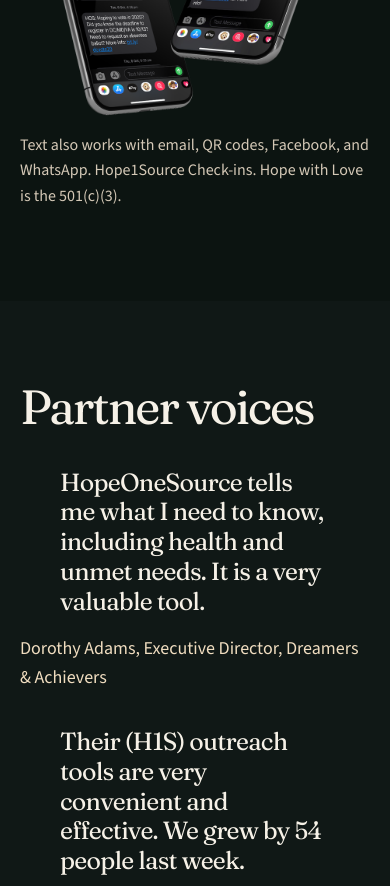
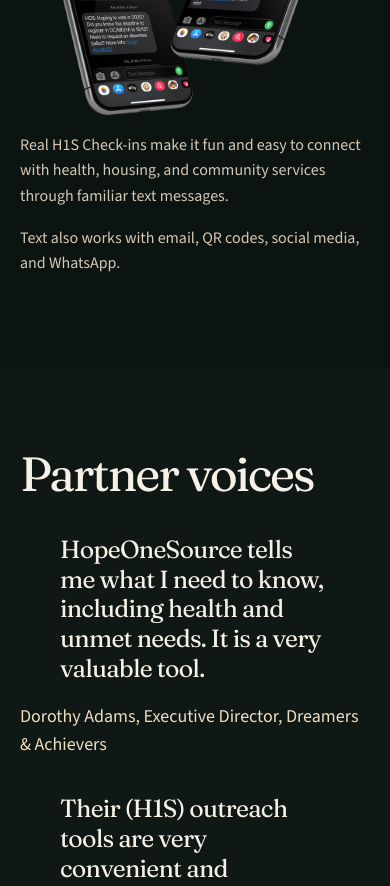
Before and after one commit to hopeonesource/hope1source.org, a React (Vite) app in the folder preview-v4/: page /outreach-tools in a window 390 px wide. Shown: the part 3360-4246 px from the top of the page. Built offline with nearby package versions, Linux system fonts and the light colour scheme.

Commit message:
Refine outreach messaging note and add phone caption

```diff
--- a/preview-v4/src/pages/OutreachTools.jsx
+++ b/preview-v4/src/pages/OutreachTools.jsx
@@ -102,11 +102,13 @@ export default function OutreachTools() {
             ))}
           </div>
           <figure className="product-shot">
-            <img src={publicUrl('photos/phone-checkins.png')} alt="Phone showing an H1S Check-ins screen." width="900" height="856" loading="lazy" decoding="async" />
+            <img src={publicUrl('photos/phone-checkins.png')} alt="Two phones displaying H1S text messages about health, housing, food, education, and family services." width="900" height="856" loading="lazy" decoding="async" />
+            <figcaption className="hero-note">
+              <p>Real H1S Check-ins make it fun and easy to connect with health, housing, and community services through familiar text messages.</p>
+            </figcaption>
           </figure>
           <p className="hero-note">
-            Text also works with email, QR codes, Facebook, and WhatsApp. {org.brand}. {org.legalName} is the
-            501(c)(3).
+            Text also works with email, QR codes, social media, and WhatsApp.
           </p>
         </div>
       </section>
```
Also changed, not shown: 1 other file (tests, documents, lock files or other folders).
